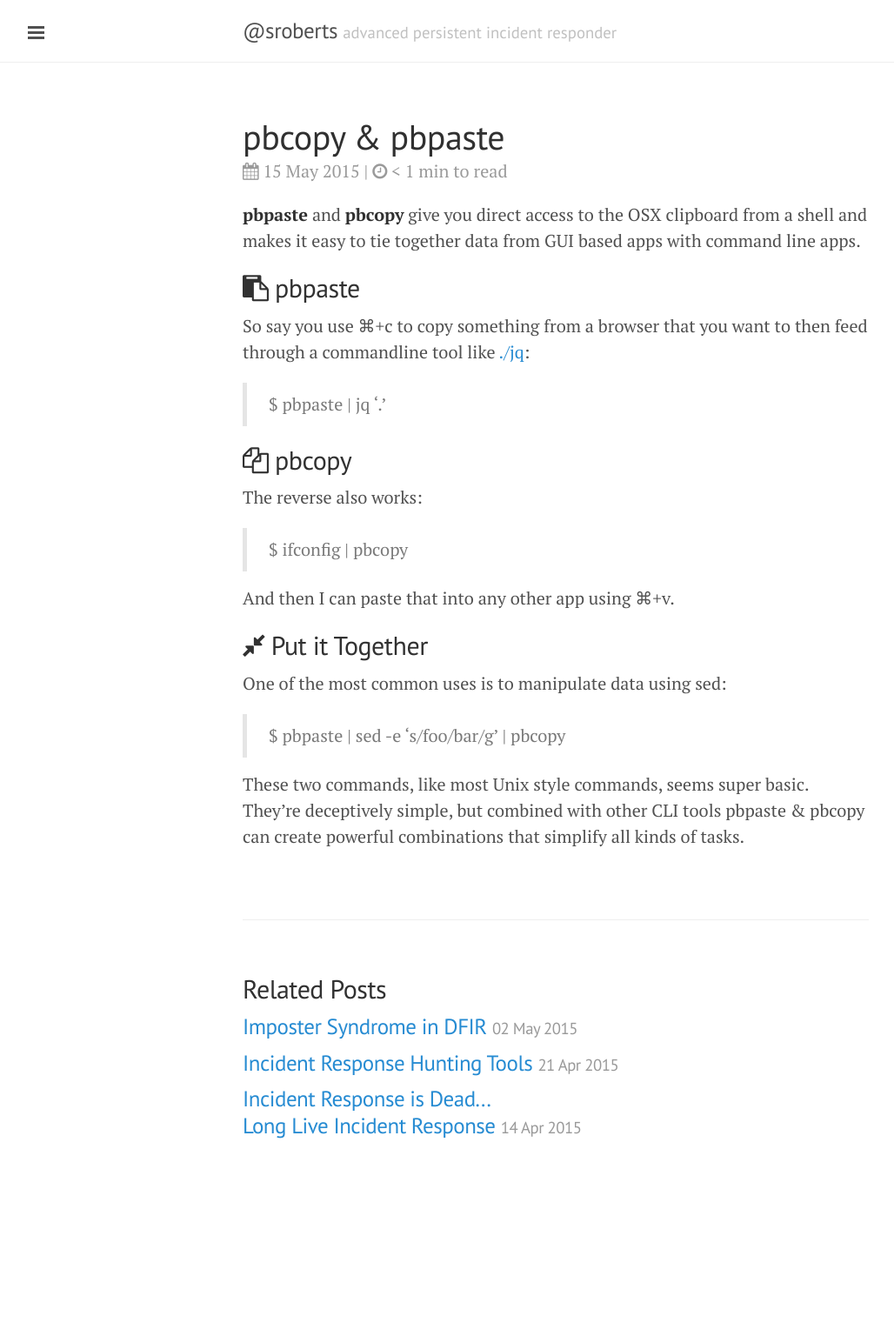
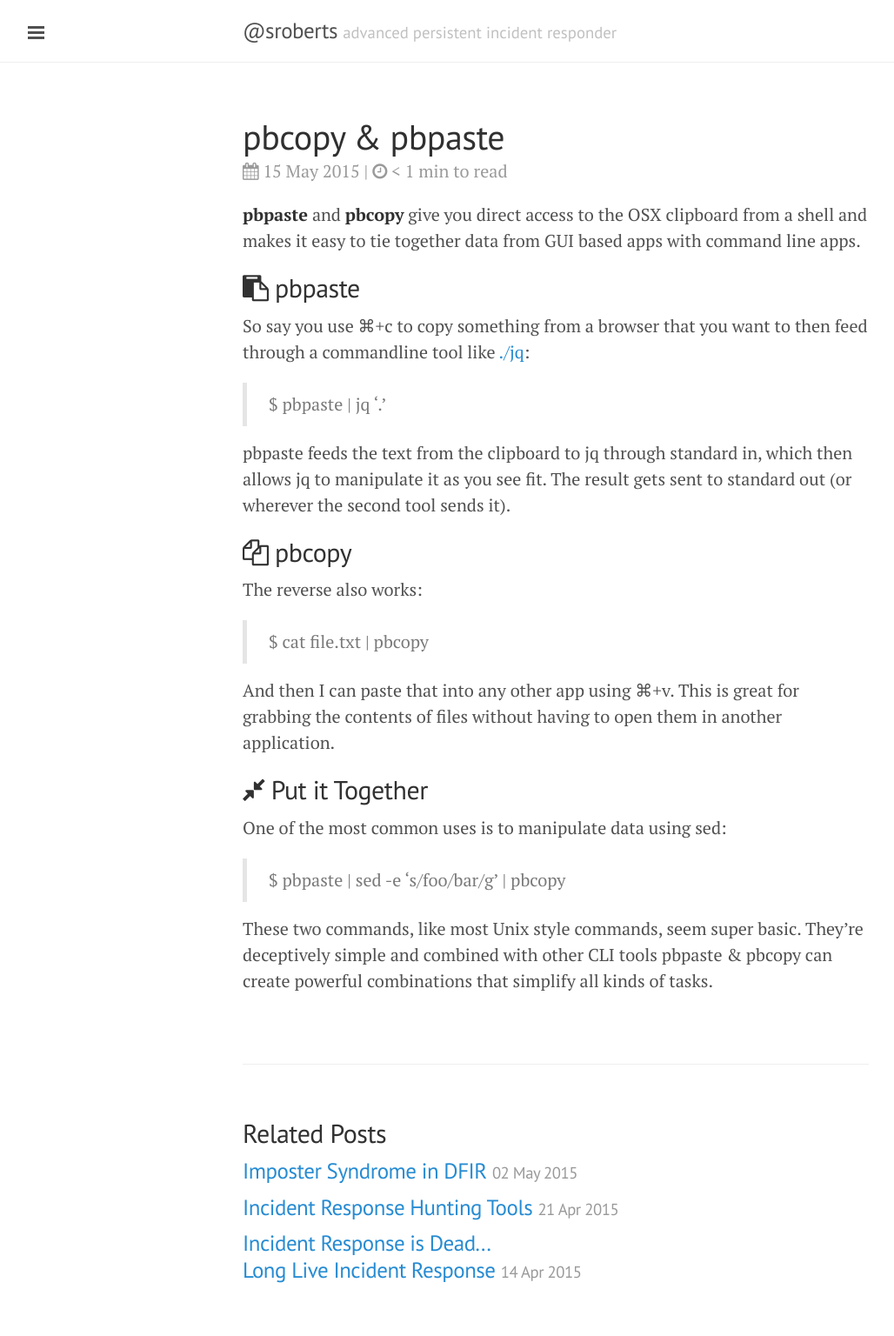
Before and after one commit to sroberts/sroberts.github.io, a Jekyll site: the page built from _posts/2015-05-15-mac-trick-pb.md, in a window 1280 px wide. Shown: the whole page at 87% size, without its empty margins (1-1029 px from the left). Built offline with Jekyll 4.4.1, drawn with Linux system fonts in a browser that asks for light colours; nearby versions of some CDN libraries; before the commit the page ends 1370 px from its top, so only the background shows below that.

Commit message:
added some clarifying text

```diff
--- a/_posts/2015-05-15-mac-trick-pb.md
+++ b/_posts/2015-05-15-mac-trick-pb.md
@@ -11,13 +11,15 @@ So say you use ⌘+c to copy something from a browser that you want to then feed
 
 > $ pbpaste \| jq '.'
 
+pbpaste feeds the text from the clipboard to jq through standard in, which then allows jq to manipulate it as you see fit. The result gets sent to standard out (or wherever the second tool sends it).
+
 ## <i class="fa fa-files-o"></i> pbcopy
 
 The reverse also works:
 
-> $ ifconfig \| pbcopy
+> $ cat file.txt \| pbcopy
 
-And then I can paste that into any other app using ⌘+v.
+And then I can paste that into any other app using ⌘+v. This is great for grabbing the contents of files without having to open them in another application.
 
 ## <i class="fa fa-compress"></i> Put it Together
 
@@ -25,4 +27,4 @@ One of the most common uses is to manipulate data using sed:
 
 > $ pbpaste \| sed -e 's/foo/bar/g' \| pbcopy
 
-These two commands, like most Unix style commands, seems super basic. They're deceptively simple, but combined with other CLI tools pbpaste & pbcopy can create powerful combinations that simplify all kinds of tasks.
+These two commands, like most Unix style commands, seem super basic. They're deceptively simple and combined with other CLI tools pbpaste & pbcopy can create powerful combinations that simplify all kinds of tasks.
```
